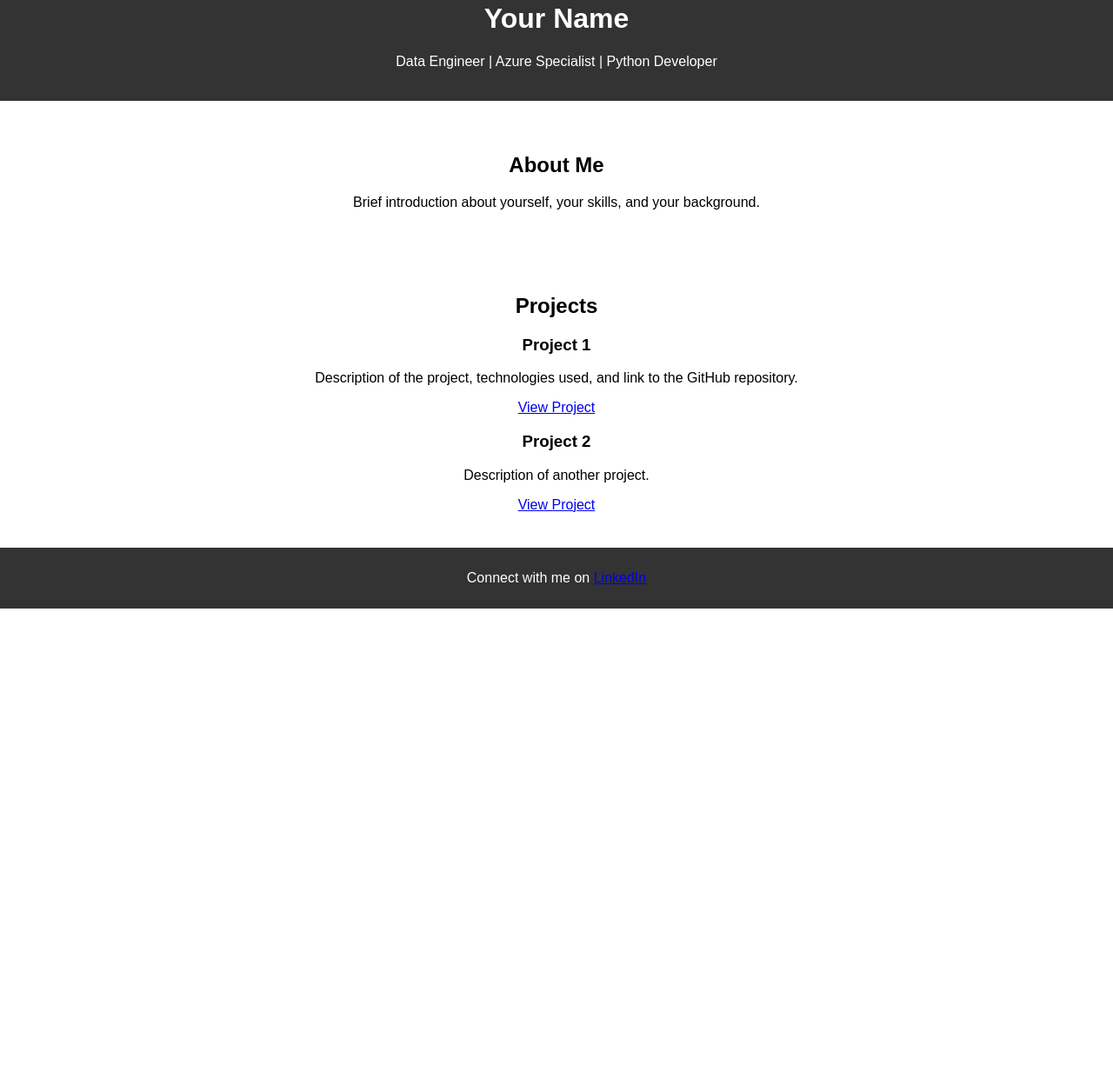
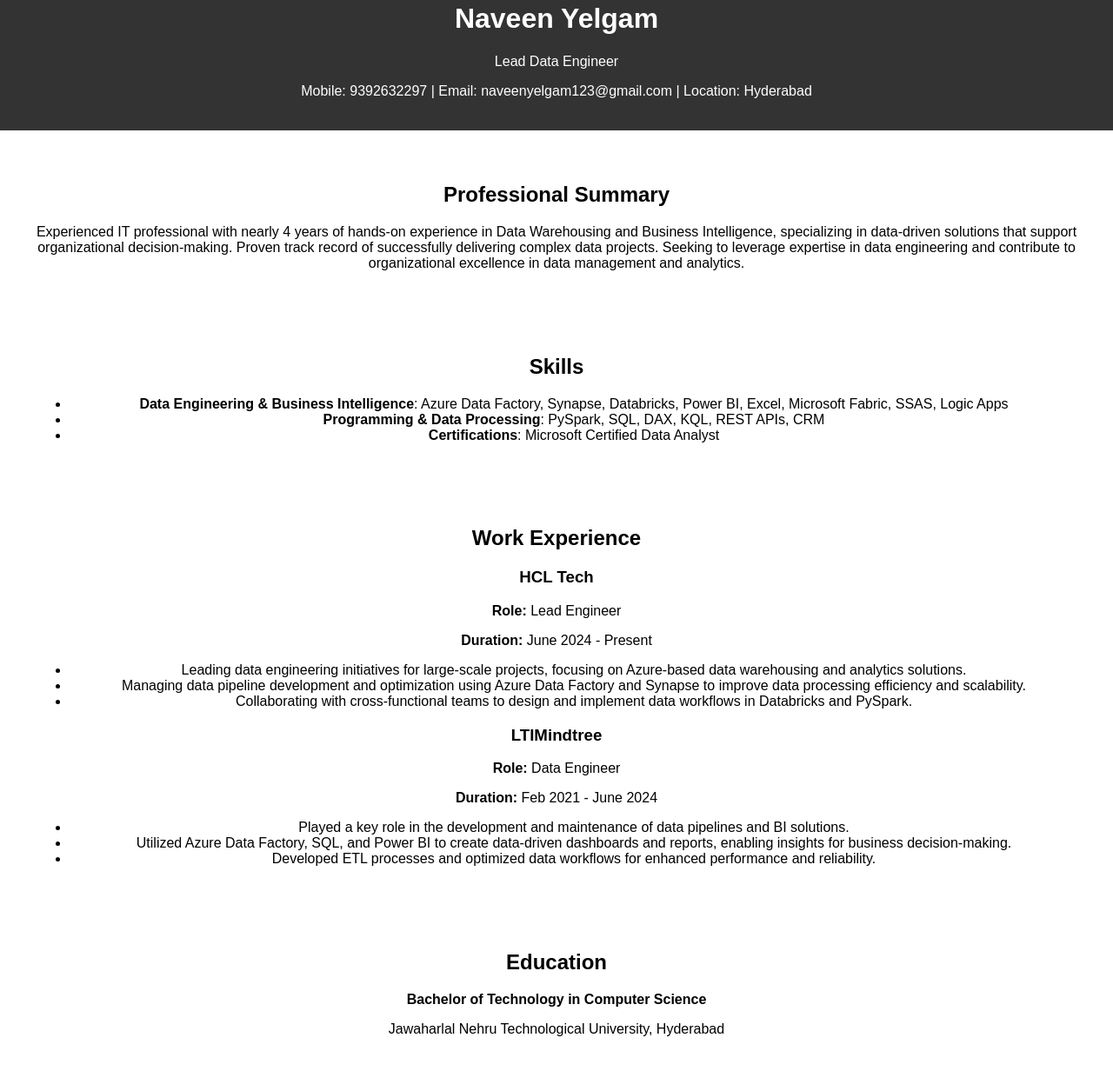
Before and after one commit to naveenyelgam/Portfolio, a plain HTML site: page index.html in a window 1280 px wide. Shown: the part 38-1270 px from the top of the page at 87% size. Before the commit the page ends 800 px from the top, so only its background shows below. Drawn offline with Linux system fonts and the light colour scheme.

Commit message:
index.html

```diff
--- a/index.html
+++ b/index.html
@@ -3,34 +3,71 @@
 <head>
     <meta charset="UTF-8">
     <meta name="viewport" content="width=device-width, initial-scale=1.0">
-    <title>Your Name - Portfolio</title>
+    <title>Naveen Yelgam - Lead Data Engineer</title>
     <link rel="stylesheet" href="style.css">
 </head>
 <body>
+
+    <!-- Header Section -->
     <header>
-        <h1>Your Name</h1>
-        <p>Data Engineer | Azure Specialist | Python Developer</p>
+        <h1>Naveen Yelgam</h1>
+        <p>Lead Data Engineer</p>
+        <p>Mobile: 9392632297 | Email: naveenyelgam123@gmail.com | Location: Hyderabad</p>
     </header>
-    <section>
-        <h2>About Me</h2>
-        <p>Brief introduction about yourself, your skills, and your background.</p>
+
+    <!-- Professional Summary Section -->
+    <section id="summary">
+        <h2>Professional Summary</h2>
+        <p>Experienced IT professional with nearly 4 years of hands-on experience in Data Warehousing and Business Intelligence, specializing in data-driven solutions that support organizational decision-making. Proven track record of successfully delivering complex data projects. Seeking to leverage expertise in data engineering and contribute to organizational excellence in data management and analytics.</p>
     </section>
-    <section>
-        <h2>Projects</h2>
-        <div>
-            <h3>Project 1</h3>
-            <p>Description of the project, technologies used, and link to the GitHub repository.</p>
-            <a href="https://github.com/yourusername/project1">View Project</a>
+
+    <!-- Skills Section -->
+    <section id="skills">
+        <h2>Skills</h2>
+        <ul>
+            <li><strong>Data Engineering & Business Intelligence</strong>: Azure Data Factory, Synapse, Databricks, Power BI, Excel, Microsoft Fabric, SSAS, Logic Apps</li>
+            <li><strong>Programming & Data Processing</strong>: PySpark, SQL, DAX, KQL, REST APIs, CRM</li>
+            <li><strong>Certifications</strong>: Microsoft Certified Data Analyst</li>
+        </ul>
+    </section>
+
+    <!-- Work Experience Section -->
+    <section id="experience">
+        <h2>Work Experience</h2>
+        <div class="experience">
+            <h3>HCL Tech</h3>
+            <p><strong>Role:</strong> Lead Engineer</p>
+            <p><strong>Duration:</strong> June 2024 - Present</p>
+            <ul>
+                <li>Leading data engineering initiatives for large-scale projects, focusing on Azure-based data warehousing and analytics solutions.</li>
+                <li>Managing data pipeline development and optimization using Azure Data Factory and Synapse to improve data processing efficiency and scalability.</li>
+                <li>Collaborating with cross-functional teams to design and implement data workflows in Databricks and PySpark.</li>
+            </ul>
         </div>
-        <div>
-            <h3>Project 2</h3>
-            <p>Description of another project.</p>
-            <a href="https://github.com/yourusername/project2">View Project</a>
+        <div class="experience">
+            <h3>LTIMindtree</h3>
+            <p><strong>Role:</strong> Data Engineer</p>
+            <p><strong>Duration:</strong> Feb 2021 - June 2024</p>
+            <ul>
+                <li>Played a key role in the development and maintenance of data pipelines and BI solutions.</li>
+                <li>Utilized Azure Data Factory, SQL, and Power BI to create data-driven dashboards and reports, enabling insights for business decision-making.</li>
+                <li>Developed ETL processes and optimized data workflows for enhanced performance and reliability.</li>
+            </ul>
         </div>
-        <!-- Add more projects as needed -->
     </section>
-    <footer>
-        <p>Connect with me on <a href="https://www.linkedin.com/in/yourlinkedin/">LinkedIn</a></p>
-    </footer>
+
+    <!-- Education Section -->
+    <section id="education">
+        <h2>Education</h2>
+        <p><strong>Bachelor of Technology in Computer Science</strong></p>
+        <p>Jawaharlal Nehru Technological University, Hyderabad</p>
+    </section>
+
+    <!-- Achievements Section -->
+    <section id="achievements">
+        <h2>Achievements & Certifications</h2>
+        <p>Microsoft Certified Data Analyst</p>
+    </section>
+
 </body>
 </html>
```
